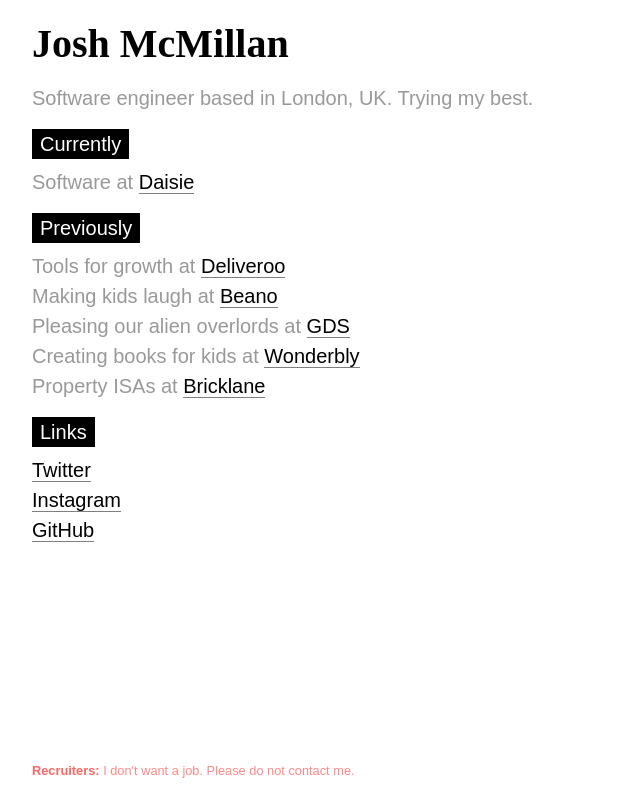
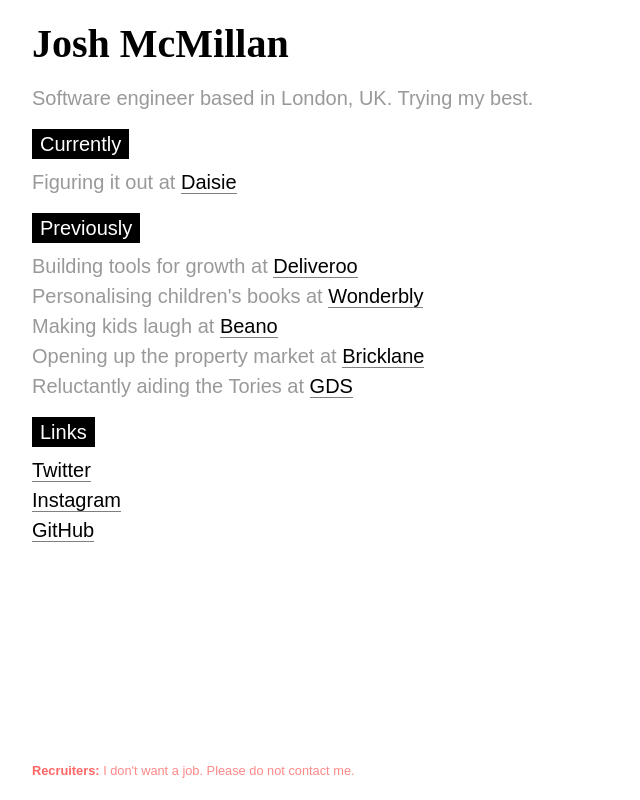
Before and after one commit to mcmillan/joshmcmillan.com, a React app: page / in a window 1280 px wide. Shown: the whole page, without its empty margins (0-640 px from the left). Built offline with nearby package versions, Linux system fonts and the light colour scheme; the HTML template or start-up script is replaced by a standard one; a web font is replaced by a local one.

Commit message:
Tweak and reorder roles (again)

```diff
--- a/src/pages/Home.tsx
+++ b/src/pages/Home.tsx
@@ -9,27 +9,31 @@
     <Segment>{description}</Segment>
     <Segment>
       <Subtitle>Currently</Subtitle>
-      <Gig role="Software" org="Daisie" url="https://www.daisie.com" />
+      <Gig role="Figuring it out" org="Daisie" url="https://www.daisie.com" />
     </Segment>
     <Segment>
       <Subtitle>Previously</Subtitle>
       <Gig
-        role="Tools for growth"
+        role="Building tools for growth"
         org="Deliveroo"
         url="https://deliveroo.co.uk"
       />
+      <Gig
+        role="Personalising children's books"
+        org="Wonderbly"
+        url="https://www.wonderbly.com"
+      />
       <Gig role="Making kids laugh" org="Beano" url="https://www.beano.com" />
       <Gig
-        role="Pleasing our alien overlords"
+        role="Opening up the property market"
+        org="Bricklane"
+        url="https://bricklane.com"
+      />
+      <Gig
+        role="Reluctantly aiding the Tories"
         org="GDS"
         url="https://www.gov.uk"
       />
-      <Gig
-        role="Creating books for kids"
-        org="Wonderbly"
-        url="https://www.wonderbly.com"
-      />
-      <Gig role="Property ISAs" org="Bricklane" url="https://bricklane.com" />
     </Segment>
     <Segment>
       <Subtitle>Links</Subtitle>
```
